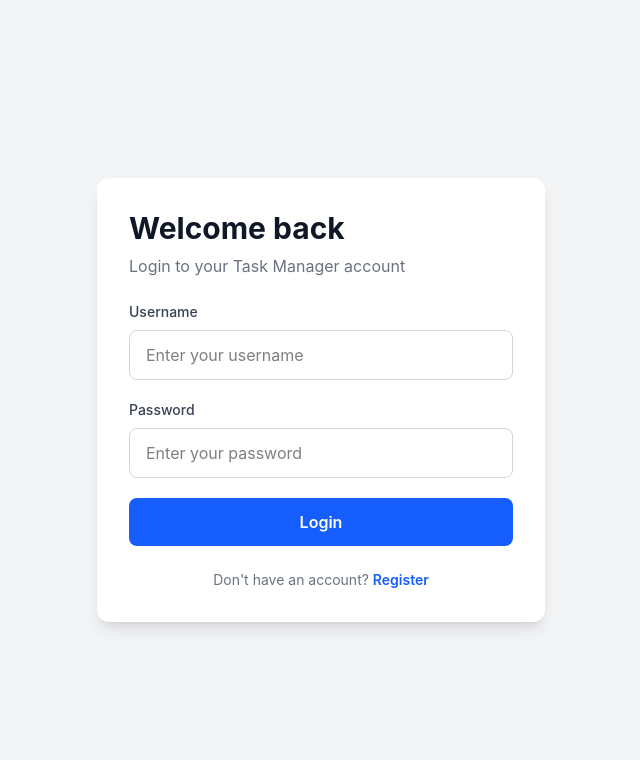
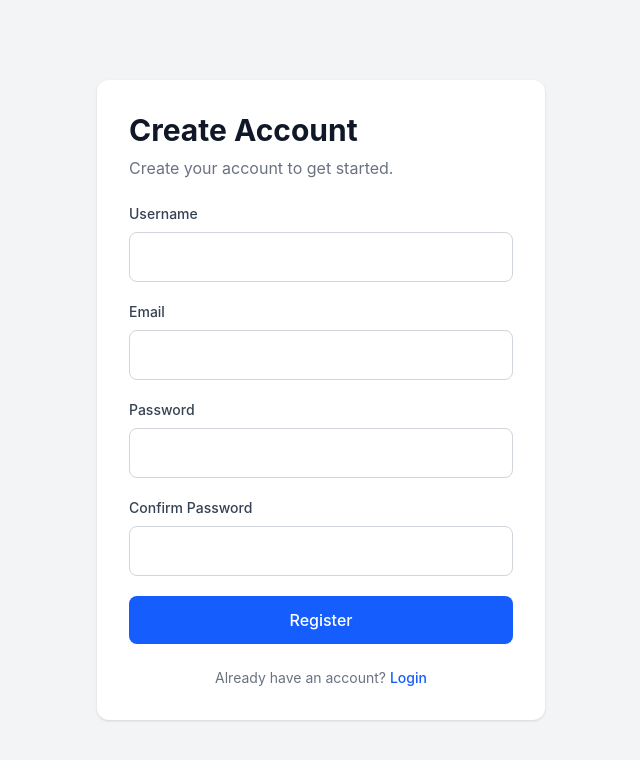
Before and after one commit to Dhyaa-km/Task-Manager-Api, a React (Vite) app in the folder client/: page /register in a window 1280 px wide. Before the commit this address led to /login. Shown: the top 760 px of the page, without its empty margins (319-959 px from the left). Built offline with nearby package versions, Linux system fonts and the light colour scheme; no server answers.

Commit message:
work on frontend in dashboard page and registration page form

```diff
--- a/client/src/App.tsx
+++ b/client/src/App.tsx
@@ -7,15 +7,21 @@ import {
 
 import Login from "./pages/Login";
 import Dashboard from "./pages/Dashboard";
+import Register from "./pages/Register";
+import ProtectedRoute from "./components/ProtectedRoute";
 
 function App() {
   return (
     <BrowserRouter>
       <Routes>
+        {/* Public routes */}
         <Route path="/login" element={<Login />} />
+        <Route path="/register" element={<Register />} />
 
-        {/* Dashboard */}
-        <Route path="/dashboard" element={<Dashboard />} />
+        {/* Protected routes */}
+        <Route element={<ProtectedRoute />}>
+          <Route path="/dashboard" element={<Dashboard />} />
+        </Route>
 
         {/* Unknown routes */}
         <Route
--- a/client/src/pages/Dashboard.tsx
+++ b/client/src/pages/Dashboard.tsx
@@ -2,8 +2,11 @@ import { useEffect, useState } from "react";
 
 import { getDashboardStats } from "../services/dashboardService";
 import type { DashboardStats } from "../types/dashboard";
+import { useAuth } from "../context/AuthContext";
 
 function Dashboard() {
+  const { user, logout } = useAuth();
+
   const [stats, setStats] = useState<DashboardStats | null>(null);
   const [loading, setLoading] = useState(true);
   const [error, setError] = useState("");
@@ -87,14 +90,23 @@ function Dashboard() {
       <div className="mx-auto max-w-7xl">
 
         {/* Header */}
-        <div className="mb-8">
-          <h1 className="text-3xl font-bold text-gray-900">
-            Dashboard
-          </h1>
+        <div className="mb-8 flex items-center justify-between">
+          <div>
+            <h1 className="text-3xl font-bold text-gray-900">
+              Welcome, {user?.username}
+            </h1>
 
-          <p className="mt-2 text-gray-500">
-            Overview of your projects and tasks.
-          </p>
+            <p className="mt-2 text-gray-500">
+              Here's an overview of your projects and tasks.
+            </p>
+          </div>
+
+          <button
+            onClick={logout}
+            className="rounded-lg cursor-pointer bg-red-500 px-5 py-2.5 font-medium text-white transition hover:bg-red-600"
+          >
+            Logout
+          </button>
         </div>
 
         {/* Statistics */}
--- a/client/src/pages/Register.tsx
+++ b/client/src/pages/Register.tsx
@@ -0,0 +1,184 @@
+import { useState, type FormEvent } from "react";
+import { Link, useNavigate } from "react-router-dom";
+
+import { registerUser } from "../services/authService";
+
+function Register() {
+  const navigate = useNavigate();
+
+  const [username, setUsername] = useState("");
+  const [email, setEmail] = useState("");
+  const [password, setPassword] = useState("");
+  const [confirmPassword, setConfirmPassword] = useState("");
+
+  const [error, setError] = useState("");
+  const [success, setSuccess] = useState("");
+  const [loading, setLoading] = useState(false);
+
+  const handleSubmit = async (event: FormEvent) => {
+    event.preventDefault();
+
+    setError("");
+    setSuccess("");
+
+    if (password !== confirmPassword) {
+      setError("Passwords do not match.");
+      return;
+    }
+
+    setLoading(true);
+
+    try {
+      await registerUser({
+        username,
+        email,
+        password,
+      });
+
+      setSuccess("Account created successfully.");
+
+      setTimeout(() => {
+        navigate("/login");
+      }, 1000);
+    } catch (error: any) {
+      setError(
+        error.response?.data?.message ||
+          "Registration failed. Please try again."
+      );
+    } finally {
+      setLoading(false);
+    }
+  };
+
+  return (
+    <div className="min-h-screen flex items-center justify-center bg-gray-100 p-6">
+      <div className="w-full max-w-md rounded-xl bg-white p-8 shadow-sm">
+
+        <h1 className="text-3xl font-bold text-gray-900">
+          Create Account
+        </h1>
+
+        <p className="mt-2 text-gray-500">
+          Create your account to get started.
+        </p>
+
+        {error && (
+          <div className="mt-6 rounded-lg bg-red-100 px-4 py-3 text-sm text-red-700">
+            {error}
+          </div>
+        )}
+
+        {success && (
+          <div className="mt-6 rounded-lg bg-green-100 px-4 py-3 text-sm text-green-700">
+            {success}
+          </div>
+        )}
+
+        <form
+          onSubmit={handleSubmit}
+          className="mt-6 space-y-5"
+        >
+          <div>
+            <label
+              htmlFor="username"
+              className="mb-2 block text-sm font-medium text-gray-700"
+            >
+              Username
+            </label>
+
+            <input
+              id="username"
+              type="text"
+              value={username}
+              onChange={(event) =>
+                setUsername(event.target.value)
+              }
+              required
+              className="w-full rounded-lg border border-gray-300 px-4 py-3 outline-none focus:border-blue-500"
+            />
+          </div>
+
+          <div>
+            <label
+              htmlFor="email"
+              className="mb-2 block text-sm font-medium text-gray-700"
+            >
+              Email
+            </label>
+
+            <input
+              id="email"
+              type="email"
+              value={email}
+              onChange={(event) =>
+                setEmail(event.target.value)
+              }
+              required
+              className="w-full rounded-lg border border-gray-300 px-4 py-3 outline-none focus:border-blue-500"
+            />
+          </div>
+
+          <div>
+            <label
+              htmlFor="password"
+              className="mb-2 block text-sm font-medium text-gray-700"
+            >
+              Password
+            </label>
+
+            <input
+              id="password"
+              type="password"
+              value={password}
+              onChange={(event) =>
+                setPassword(event.target.value)
+              }
+              required
+              className="w-full rounded-lg border border-gray-300 px-4 py-3 outline-none focus:border-blue-500"
+            />
+          </div>
+
+          <div>
+            <label
+              htmlFor="confirmPassword"
+              className="mb-2 block text-sm font-medium text-gray-700"
+            >
+              Confirm Password
+            </label>
+
+            <input
+              id="confirmPassword"
+              type="password"
+              value={confirmPassword}
+              onChange={(event) =>
+                setConfirmPassword(event.target.value)
+              }
+              required
+              className="w-full rounded-lg border border-gray-300 px-4 py-3 outline-none focus:border-blue-500"
+            />
+          </div>
+
+          <button
+            type="submit"
+            disabled={loading}
+            className="w-full rounded-lg bg-blue-600 px-4 py-3 font-medium text-white transition hover:bg-blue-700 disabled:cursor-not-allowed disabled:opacity-50"
+          >
+            {loading ? "Creating account..." : "Register"}
+          </button>
+        </form>
+
+        <p className="mt-6 text-center text-sm text-gray-500">
+          Already have an account?{" "}
+          <Link
+            to="/login"
+            className="font-medium text-blue-600 hover:underline"
+          >
+            Login
+          </Link>
+        </p>
+      </div>
+    </div>
+  );
+}
+
+export default Register;
```
